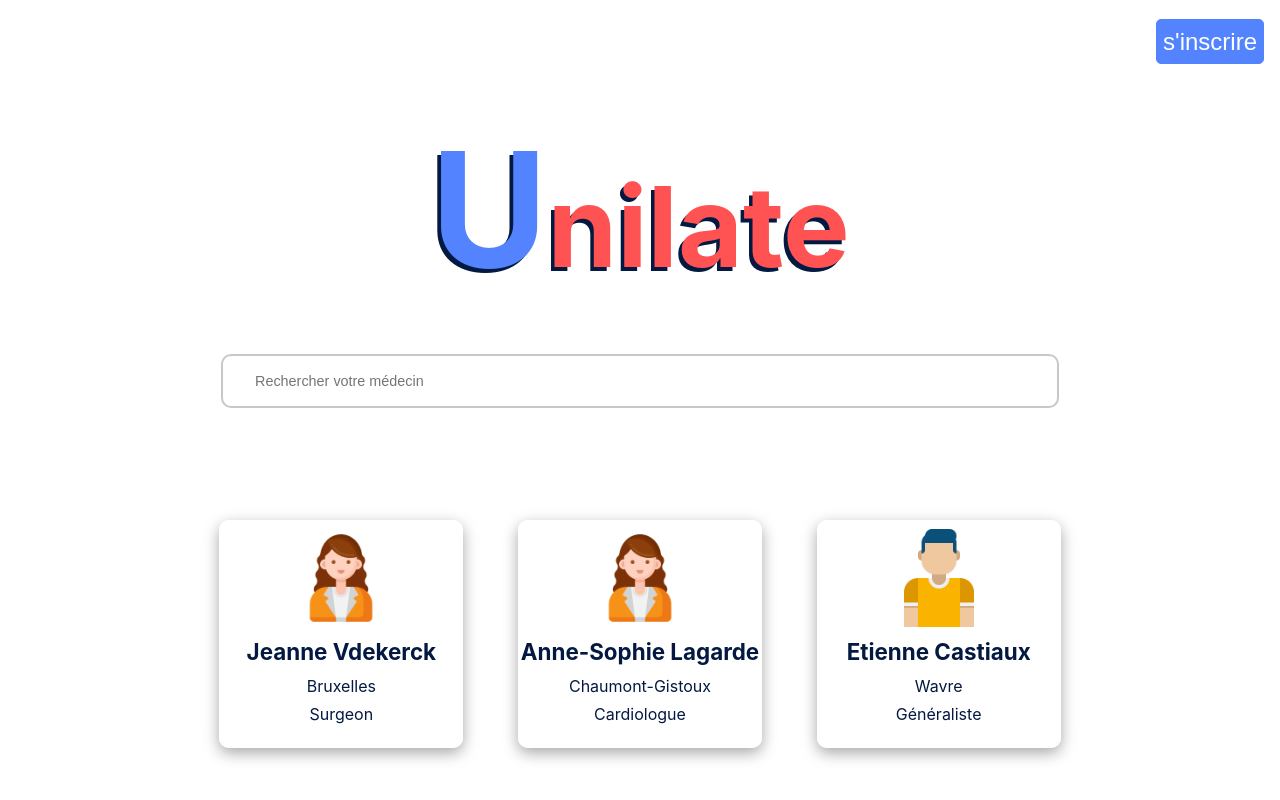
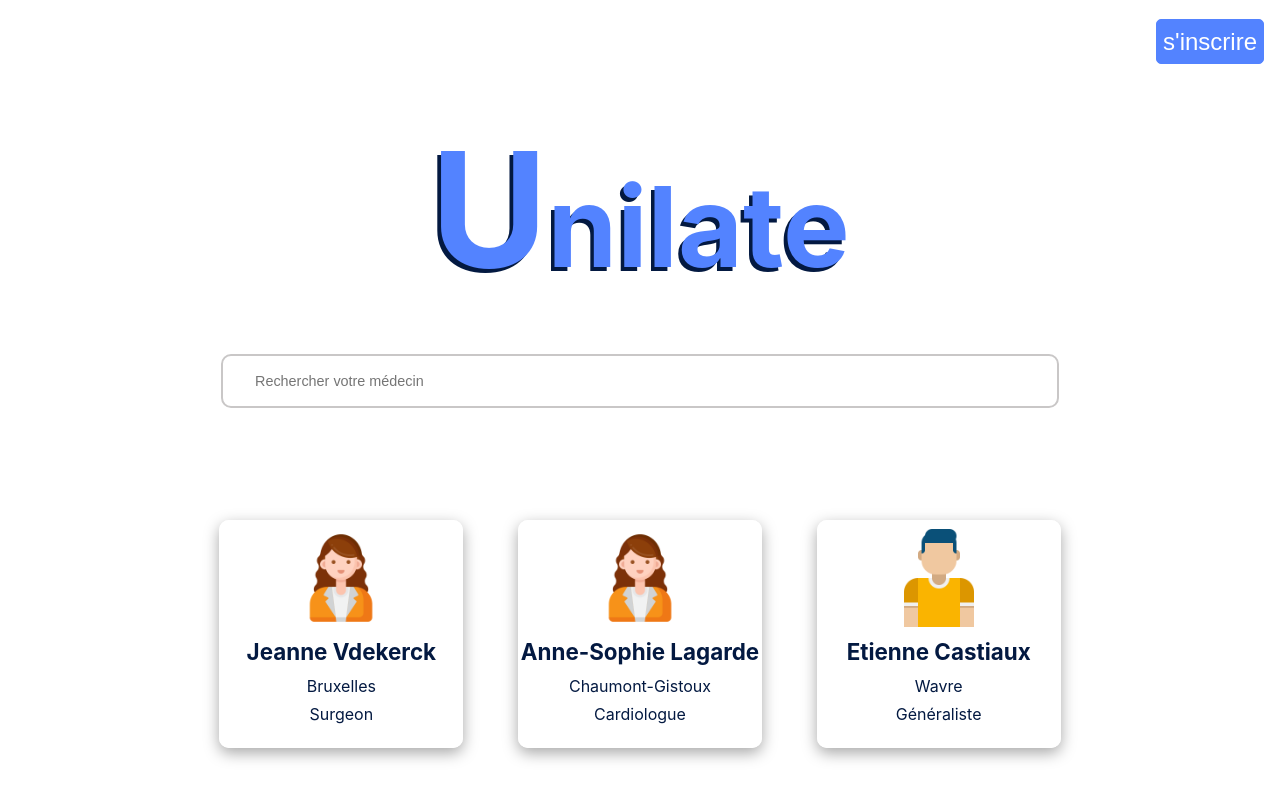
Before and after one commit to Harold-coder/unilate-app, a React (Create React App) app: page / in a window 1280 px wide. Built offline with nearby package versions, Linux system fonts and the light colour scheme.

Commit message:
Back to blue

```diff
--- a/src/index.css
+++ b/src/index.css
@@ -25,14 +25,13 @@ nav{
 /* Hero */
 .hero{
   text-align: center;
-  color: #ff5353;
+  color: #5383FF;
   font-size: 7rem;
   text-shadow: -0.22rem 0.22rem #031941;
   margin-bottom: 3rem;
   margin-top: 3rem;
 }
 #first-letter{
-  color: #5383FF;
   font-size: 10rem;
   text-shadow: -0.22rem 0.22rem #031941;
 }
```
